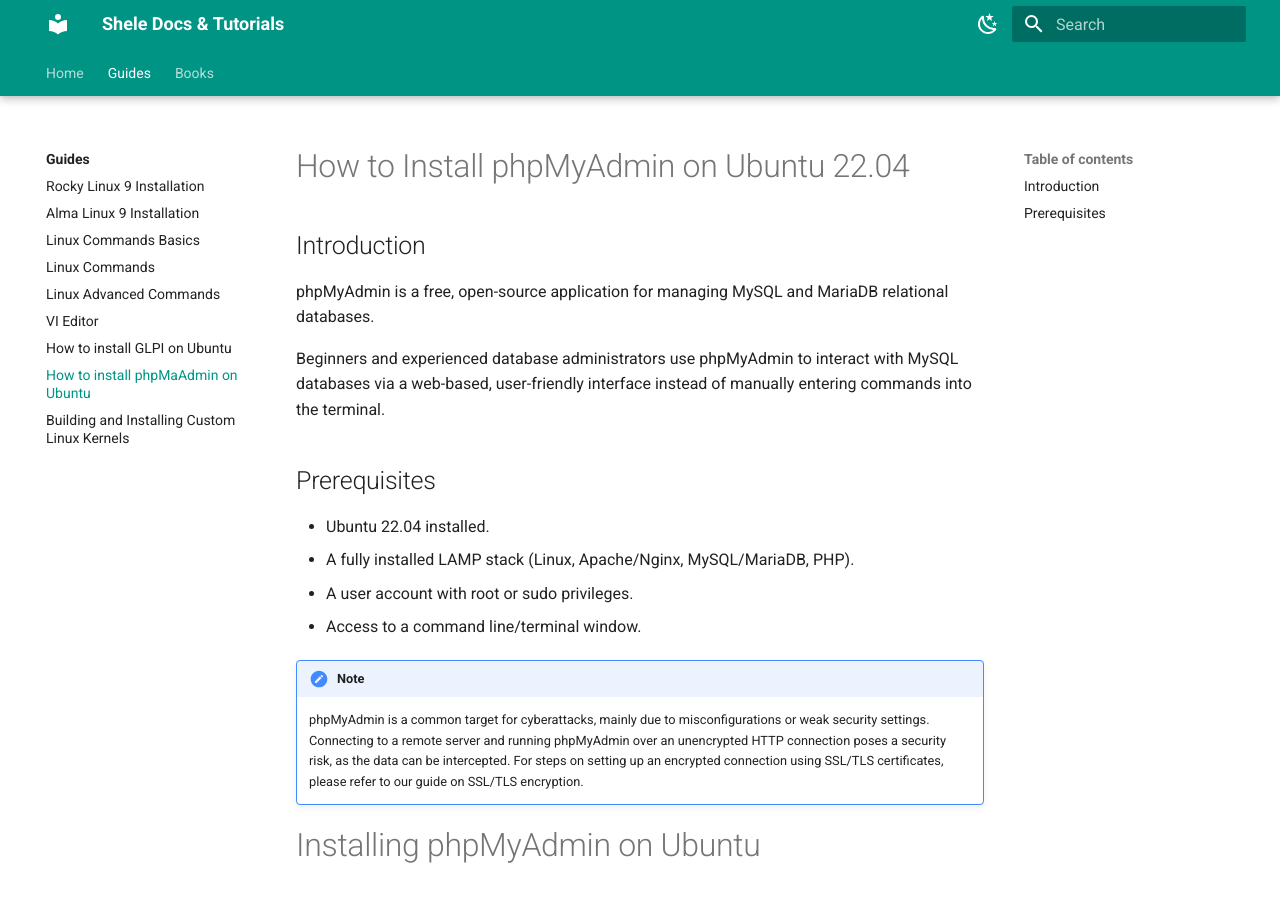
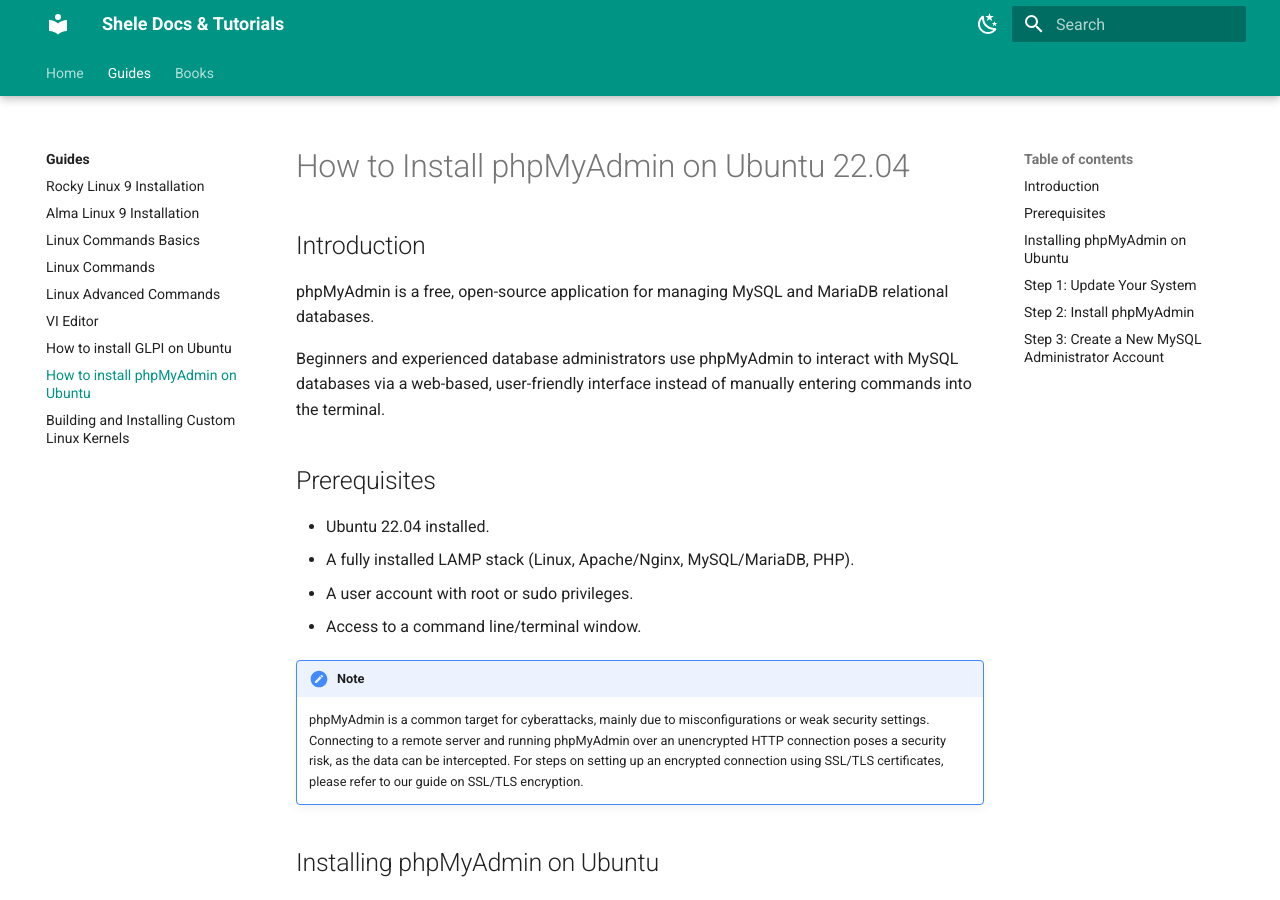
Before and after one commit to masesto/docs, an MkDocs documentation site: the page built from docs/guides/phpmyadmin-install.md, in a window 1280 px wide and 900 px high. Built offline with MkDocs 1.6.1 and Material for MkDocs 9.7.7, drawn with Linux system fonts in a browser that asks for light colours.

Commit message:
Adding initial documentation files

```diff
--- a/docs/guides/phpmyadmin-install.md
+++ b/docs/guides/phpmyadmin-install.md
@@ -20,7 +20,7 @@
 !!! Note
     phpMyAdmin is a common target for cyberattacks, mainly due to misconfigurations or weak security settings. Connecting to a remote server and running phpMyAdmin over an unencrypted HTTP connection poses a security risk, as the data can be intercepted. For steps on setting up an encrypted connection using SSL/TLS certificates, please refer to our guide on SSL/TLS encryption.
 
-# Installing phpMyAdmin on Ubuntu
+## Installing phpMyAdmin on Ubuntu
 
 This guide assumes that you are installing phpMyAdmin on a system that is not publicly accessible over the internet, often referred to as a local system. Follow the steps below to install phpMyAdmin on Ubuntu 20.04 or 22.04:
 
--- a/mkdocs.yml
+++ b/mkdocs.yml
@@ -97,7 +97,7 @@
     - Linux Advanced Commands: guides/advanced-commands.md
     - VI Editor: guides/vi-editor.md
     - How to install GLPI on Ubuntu: guides/glpi-install.md
-    - How to install phpMaAdmin on Ubuntu: guides/phpmyadmin-install.md
+    - How to install phpMyAdmin on Ubuntu: guides/phpmyadmin-install.md
     - Building and Installing Custom Linux Kernels: guides/custom-linux-kernel.md
   - Books:
     - books/index.md
```
